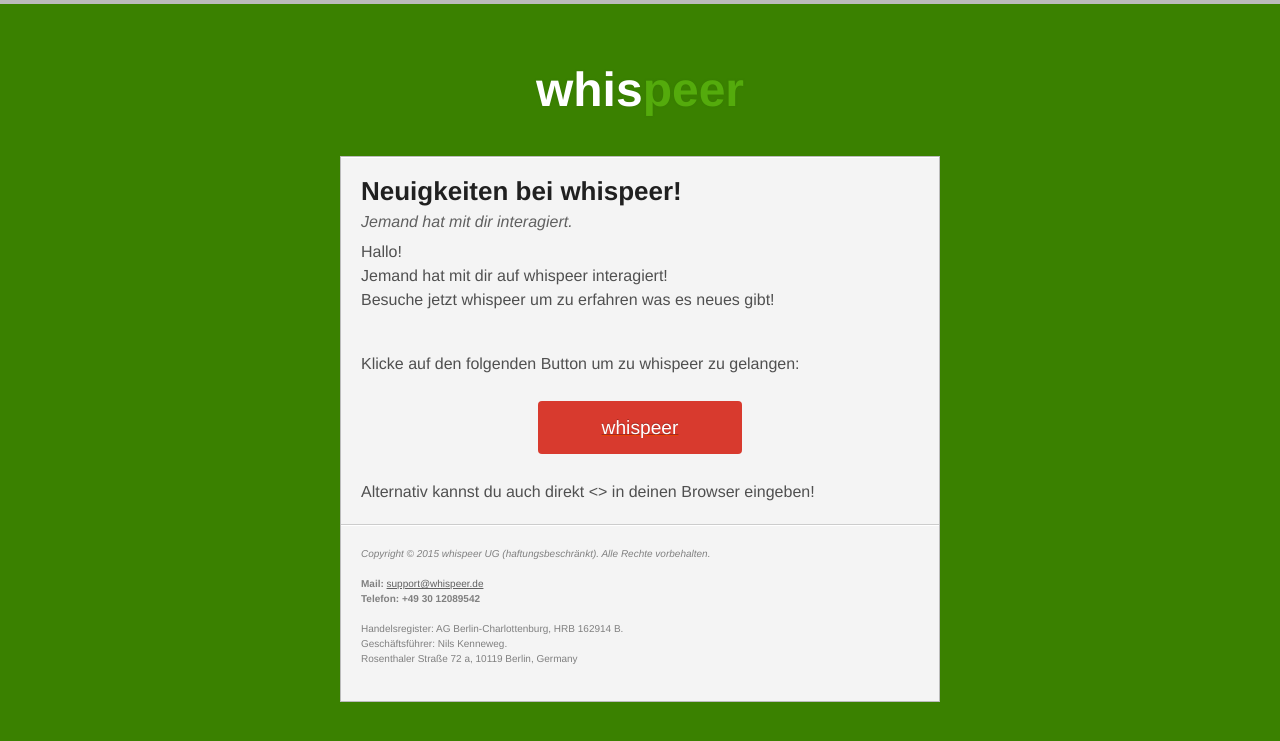
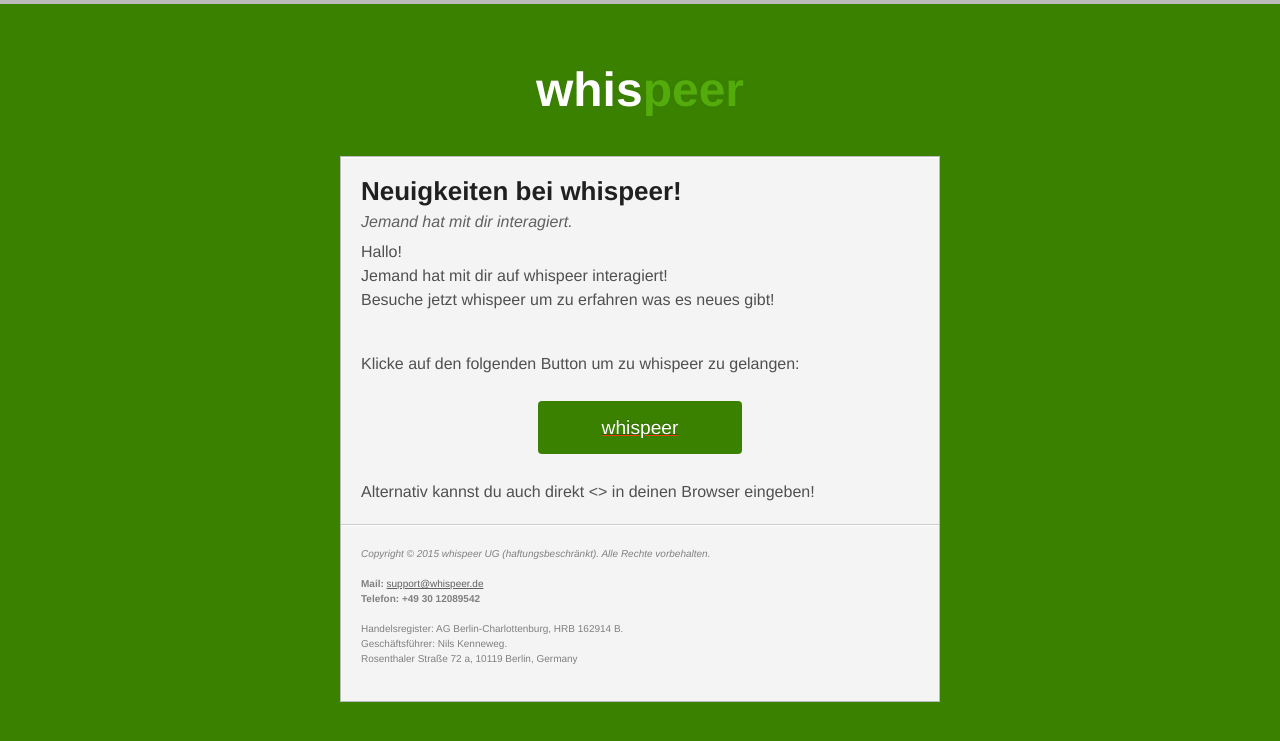
Before and after one commit to whispeer/whispeerNode, a Jekyll site: the page built from mailTemplates/interaction.html, in a window 1280 px wide. Shown: the top 741 px of the page. Built offline with Jekyll 4.4.1, drawn with Linux system fonts in a browser that asks for light colours.

Commit message:
change button color to green, more clickable!

```diff
--- a/mailTemplates/_includes/head.html
+++ b/mailTemplates/_includes/head.html
@@ -70,7 +70,7 @@
 
 		.button {
 			text-align: center;
-			background-color: #d83a2e;
+			background-color: #3A8100;
 			color: #fff;
 			font-size: 1.2em;
 			padding: 16px 64px;
```
